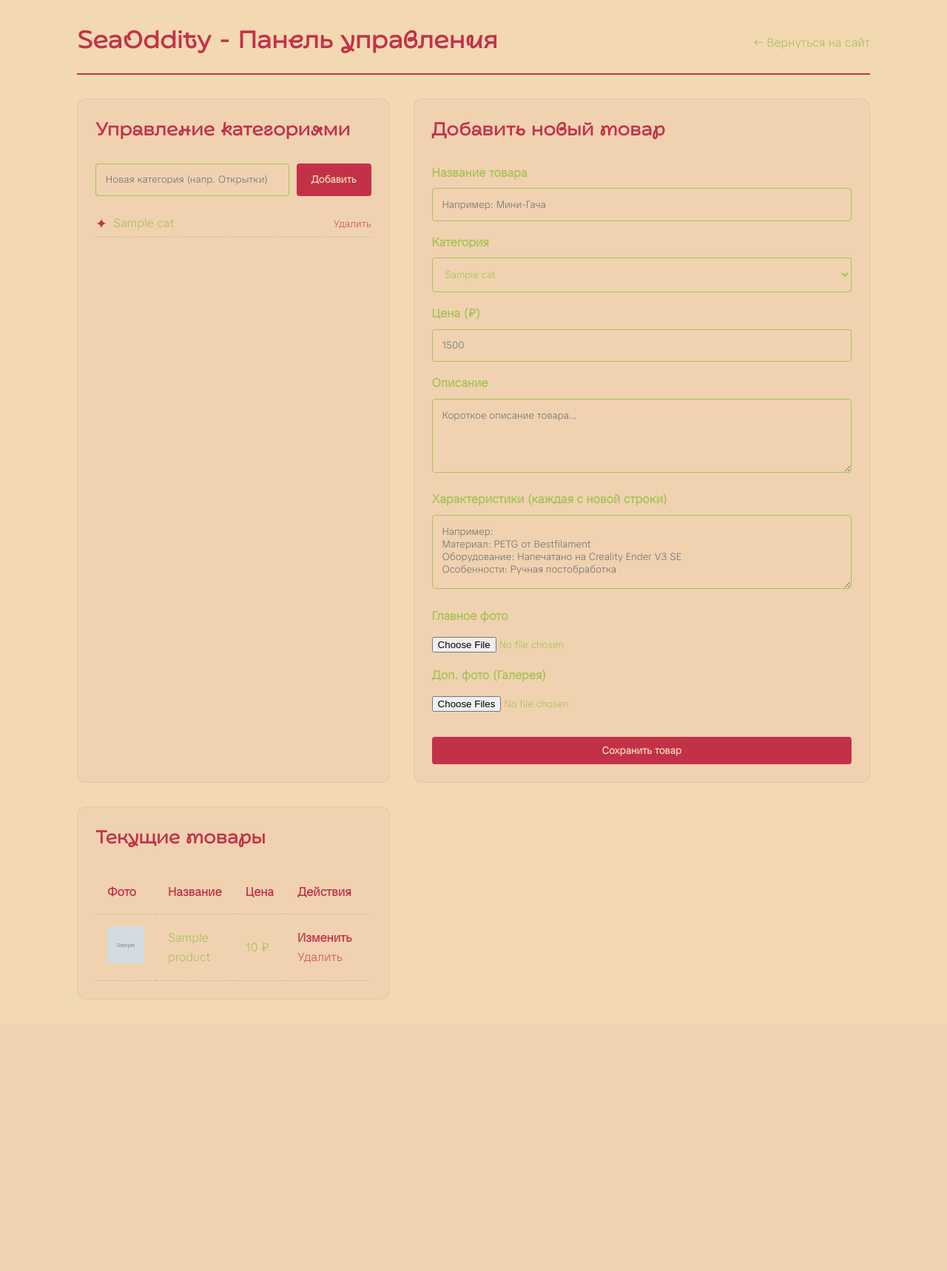
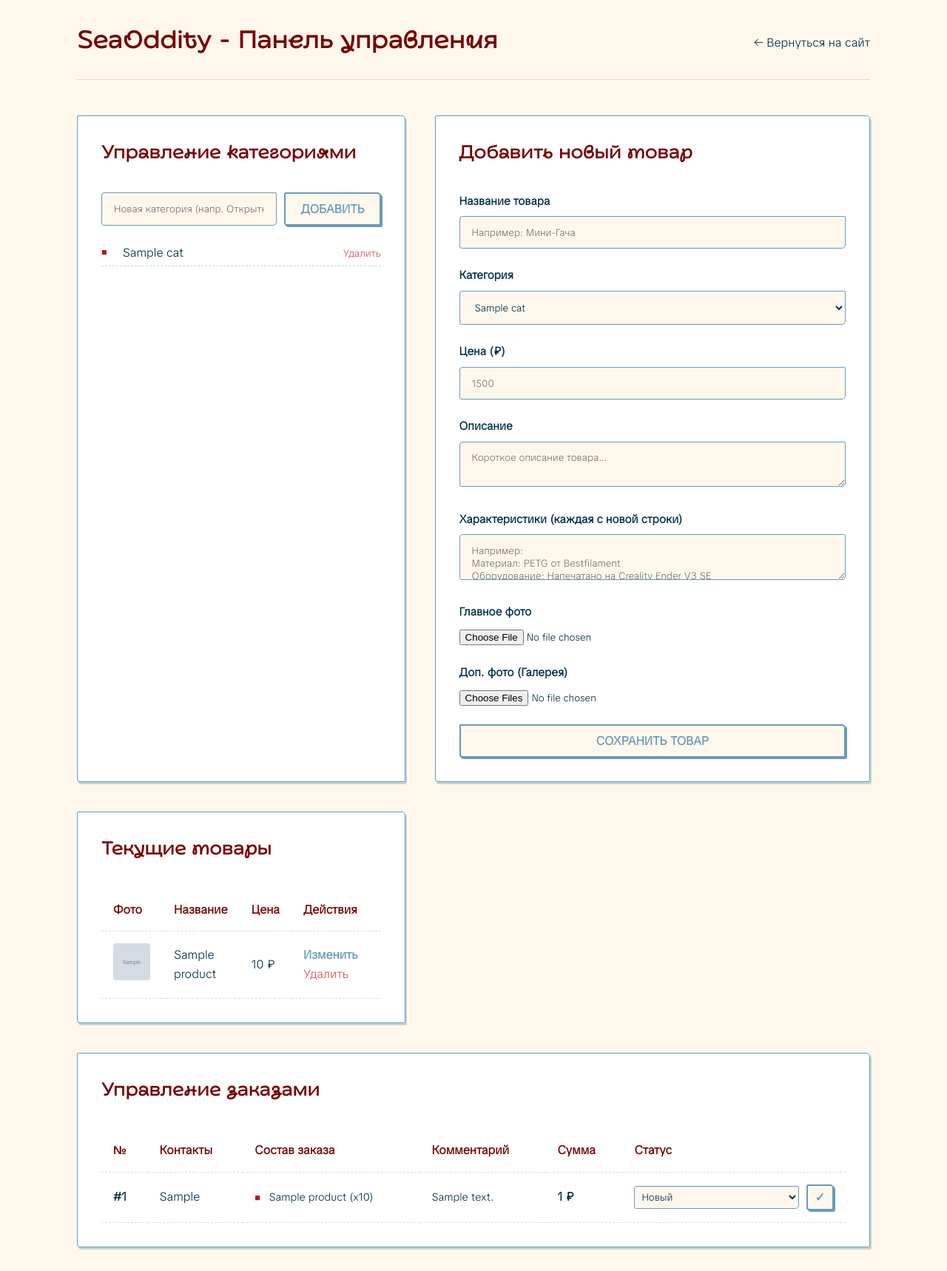
Before and after one commit to AlexBardakov/craft-site, a FastAPI app: template templates/admin.html in a window 1280 px wide. Shown: the whole page at 74% size. Before the commit the page ends 1351 px from the top, so only its background shows below. Run offline with FastAPI, Linux system fonts and the light colour scheme; the template is opened without the code that fills it: most values are stand-ins (such as "Sample title", 1, 10 or a date in 2020); grey boxes marked "Sample" are stand-in pictures.

Commit message:
fix style and admin functional

```diff
--- a/database.py
+++ b/database.py
@@ -2,7 +2,7 @@ from sqlalchemy import create_engine
 from sqlalchemy.orm import sessionmaker, declarative_base
 
 # Имя файла нашей базы данных SQLite
-SQLALCHEMY_DATABASE_URL = "sqlite:///./bureau.db"
+SQLALCHEMY_DATABASE_URL = "sqlite:///./catburo.db"
 
 engine = create_engine(
     SQLALCHEMY_DATABASE_URL, connect_args={"check_same_thread": False}
--- a/static/css/style.css
+++ b/static/css/style.css
@@ -16,12 +16,19 @@
 }
 
 :root {
-    --bg-menu: #F3D9B1;
-    --text-on-menu: #C33149;
-    --bg-main: #F3D9B1;
-    --text-main: #A8C256;
+    /* Палитра "Мокуханга" */
+    --c-heading: #780000;
+    --c-bg: #FEF8EC;
+    --c-text: #003049;
+    --c-accent: #669BBC;
+    --c-danger: #C1121F;
+
     --font-heading: 'HeadingFont', sans-serif;
     --font-main: 'TextFont', sans-serif;
+
+    /* Живой, асимметричный рез для углов */
+    --radius-organic: 2px 5px 3px 4px;
+    --radius-organic-alt: 4px 2px 5px 3px;
 }
 
 /* --- Базовые настройки --- */
@@ -33,32 +40,32 @@
 
 body {
     font-family: var(--font-main);
-    background-color: var(--bg-main);
-    color: var(--text-main);
+    background-color: var(--c-bg);
+    color: var(--c-text);
     line-height: 1.6;
     display: flex;
     flex-direction: column;
     min-height: 100vh;
 }
 
-h1, h2, h3, .product-title, .logo {
+h1, h2, h3, h4, h5, h6, .logo {
     font-family: var(--font-heading);
+    color: var(--c-heading);
 }
 
-/* ИСПРАВЛЕНИЕ: Заставляем кнопки и поля ввода наследовать шрифт сайта */
 button, input, textarea, select {
     font-family: inherit;
+    color: var(--c-text);
 }
 
 /* --- Шапка и Подвал --- */
 header {
-    background-color: var(--bg-menu);
-    color: var(--text-on-menu);
-    padding: 1rem 5%;
+    background-color: var(--c-bg);
+    padding: 2rem 5%; /* Увеличили "воздух" сверху и снизу */
     display: flex;
     justify-content: space-between;
     align-items: center;
-    border-bottom: 2px solid var(--text-on-menu);
+    border-bottom: 1px solid rgba(102, 155, 188, 0.3); /* Тонкая, деликатная линия */
     position: sticky;
     top: 0;
     z-index: 100;
@@ -159,135 +193,170 @@ main {
     justify-content: space-between;
 }
 
-.product-title {
-    font-size: 1.3rem;
-    margin-bottom: 0.5rem;
-    color: var(--text-on-menu);
+.product-title { font-size: 1.3rem; margin-bottom: 0.5rem; }
+.product-price { font-weight: bold; font-size: 1.2rem; margin-bottom: 1.5rem; color: var(--c-text); }
+
+/* Кнопки */
+.btn-order, .btn-buy, .btn {
+    background-color: var(--c-bg);
+    color: var(--c-accent);
+    border: 2px solid var(--c-accent);
+    padding: 10px 20px;
+    font-size: 1rem;
+    border-radius: var(--radius-organic);
+    cursor: pointer;
+    font-weight: bold;
+    text-transform: uppercase;
+    transition: all 0.2s;
+    width: 100%;
+    box-shadow: 2px 2px 0px var(--c-accent); /* У кнопок тень более жесткая для кликабельности */
 }
 
-.product-price {
-    font-weight: bold;
-    font-size: 1.2rem;
-    margin-bottom: 1rem;
+.btn-order:hover, .btn-buy:hover, .btn:hover {
+    background-color: var(--c-bg);
+    color: var(--c-danger);
+    transform: translate(-1px, -1px);
+    box-shadow: 3px 3px 0px var(--c-danger);
+    border-color: var(--c-danger);
 }
 
-.btn-order {
-    background-color: transparent;
-    color: var(--text-on-menu);
-    border: 2px solid var(--text-on-menu);
-    padding: 8px 20px;
-    font-size: 1rem;
-    border-radius: 4px;
-    cursor: pointer;
-    text-transform: uppercase;
-    font-weight: bold;
-    transition: all 0.3s;
-    width: 100%;
-}
-
-.product-card:hover .btn-order {
-    background-color: var(--text-on-menu);
-    color: var(--bg-main);
+.btn-buy:active, .btn:active {
+    transform: translate(2px, 2px);
+    box-shadow: 0px 0px 0px transparent;
 }
 
 /* --- Страница товара --- */
-.product-container { display: flex; gap: 3rem; align-items: flex-start; }
-.product-gallery { flex: 1; display: flex; flex-direction: column; gap: 1rem; }
+.product-container { display: flex; gap: 4rem; align-items: flex-start; }
+.product-gallery { flex: 1; display: flex; flex-direction: column; gap: 1.5rem; }
 
 .main-image {
     width: 100%;
     aspect-ratio: 1 / 1;
-    position: relative; /* НОВОЕ */
-    border-radius: 12px;
-    overflow: hidden;
-    border: 1px solid rgba(122, 163, 152, 0.2);
-    background-color: rgba(122, 163, 152, 0.1);
+    position: relative;
+    border: 1px solid var(--c-accent);
+    border-radius: var(--radius-organic-alt);
+    background-color: #fff;
+    box-shadow: 2px 3px 0px rgba(102, 155, 188, 0.4);
+    /* Убрали padding отсюда */
 }
 
-.thumbnail-list {
-    display: flex;
-    gap: 1rem;
-    flex-wrap: wrap; /* На случай если миниатюр много */
+.main-image img {
+    position: absolute;
+    top: 10px;
+    left: 10px;
+    width: calc(100% - 20px);
+    height: calc(100% - 20px);
+    object-fit: cover;
+    border-radius: 2px;
 }
 
-/* Миниатюры */
+.thumbnail-list { display: flex; gap: 1rem; flex-wrap: wrap; }
 .thumbnail {
-    width: 80px;
-    height: 80px;
-    position: relative; /* НОВОЕ */
-    border-radius: 8px;
-    overflow: hidden;
+    width: 80px; height: 80px;
+    position: relative;
+    border: 1px solid var(--c-accent);
+    border-radius: var(--radius-organic);
+    background-color: #fff;
     cursor: pointer;
-    opacity: 0.6;
-    transition: all 0.3s;
-    border: 2px solid transparent;
-    background-color: rgba(122, 163, 152, 0.1);
+    opacity: 0.7;
+    transition: all 0.2s;
+    /* Убрали padding отсюда */
 }
 
-.product-image img,
-.main-image img,
 .thumbnail img {
-    position: absolute; /* Картинка отвязывается от потока и четко заполняет родителя */
-    top: 0;
-    left: 0;
-    width: 100%;
-    height: 100%;
-    object-fit: cover; /* Заполняет квадрат, красиво обрезая лишнее */
+    position: absolute;
+    top: 3px;
+    left: 3px;
+    width: calc(100% - 6px);
+    height: calc(100% - 6px);
+    object-fit: cover;
     display: block;
+    border-radius: 2px;
 }
-
-.thumbnail:hover, .thumbnail.active {
-    opacity: 1;
-    border-color: var(--text-on-menu); /* Цвет рамки при активности */
-}
+.thumbnail:hover, .thumbnail.active { opacity: 1; border-color: var(--c-danger); transform: translateY(-2px); }
 
 .product-details { flex: 1; display: flex; flex-direction: column; gap: 1.5rem; }
-.product-details .product-title { color: var(--text-on-menu); font-size: 2.5rem; line-height: 1.2; }
-.product-details .product-price { font-size: 1.8rem; font-weight: bold; color: var(--text-main); }
+.product-details .product-title { font-size: 2.5rem; line-height: 1.2; }
+.product-details .product-price { font-size: 1.8rem; font-weight: bold; }
 .product-description { font-size: 1.1rem; }
-.product-specs { list-style: none; padding: 1rem; background-color: rgba(189, 106, 157, 0.1); border-radius: 8px; border-left: 4px solid var(--text-on-menu); }
+
+.product-specs {
+    list-style: none;
+    padding: 1.5rem;
+    border: 1px solid var(--c-accent);
+    border-left: 4px solid var(--c-heading);
+    border-radius: var(--radius-organic);
+    background-color: rgba(254, 248, 236, 0.5);
+}
 .product-specs li { margin-bottom: 0.5rem; }
-.product-specs strong { color: var(--text-on-menu); }
-.btn-buy { background-color: var(--text-on-menu); color: var(--bg-main); border: none; padding: 15px 30px; font-size: 1.2rem; border-radius: 4px; cursor: pointer; font-weight: bold; text-transform: uppercase; transition: opacity 0.3s, transform 0.1s; margin-top: 1rem; }
-.btn-buy:hover { opacity: 0.9; }
-.btn-buy:active { transform: scale(0.98); }
-.shipping-note { font-size: 0.9rem; opacity: 0.8; text-align: center; }
+.product-specs strong { color: var(--c-heading); }
 
 /* --- Инфо-страницы --- */
-.page-title { color: var(--text-on-menu); font-size: 2.5rem; margin-bottom: 2rem; text-align: center; border-bottom: 2px dashed var(--text-main); padding-bottom: 1rem; opacity: 0.8; }
-.content-block { margin-bottom: 2.5rem; background-color: rgba(189, 106, 157, 0.05); padding: 2rem; border-radius: 12px; border: 1px solid rgba(122, 163, 152, 0.2); }
-.content-block h2 { color: var(--text-on-menu); font-size: 1.5rem; margin-bottom: 1rem; }
-.content-block p { margin-bottom: 1rem; }
+.page-title {
+    font-size: 2.5rem;
+    margin-bottom: 3rem;
+    text-align: center;
+    border-bottom: 1px dashed rgba(102, 155, 188, 0.4);
+    padding-bottom: 1.5rem;
+}
+.content-block {
+    margin-bottom: 3rem;
+    padding: 2.5rem;
+    border: 1px solid var(--c-accent);
+    border-radius: var(--radius-organic-alt);
+    box-shadow: 2px 3px 0px rgba(102, 155, 188, 0.4);
+    background-color: #fff;
+}
+.content-block h2 { font-size: 1.5rem; margin-bottom: 1.5rem; }
 .styled-list { list-style: none; padding-left: 0; }
-.styled-list li { position: relative; padding-left: 1.5rem; margin-bottom: 0.8rem; }
-.styled-list li::before { content: "✦"; color: var(--text-on-menu); position: absolute; left: 0; top: 0; font-size: 1.2rem; line-height: 1.5; }
-.highlight { font-weight: bold; color: var(--text-on-menu); }
+.styled-list li { position: relative; padding-left: 1.8rem; margin-bottom: 1rem; }
+.styled-list li::before {
+    content: "■";
+    color: var(--c-danger);
+    position: absolute;
+    left: 0;
+    top: 2px;
+    font-size: 0.8rem;
+}
 
 /* --- Админка --- */
 .admin-container { padding: 2rem 5%; width: 100%; max-width: 1200px; margin: 0 auto; flex: 1; }
-.admin-header { display: flex; justify-content: space-between; align-items: center; margin-bottom: 2rem; border-bottom: 2px solid var(--text-on-menu); padding-bottom: 1rem; }
-.admin-header h1 { color: var(--text-on-menu); margin: 0; }
-.dashboard { display: grid; grid-template-columns: 1fr 2fr; gap: 2rem; }
-.panel { background-color: rgba(189, 106, 157, 0.05); border: 1px solid rgba(122, 163, 152, 0.2); border-radius: 12px; padding: 1.5rem; }
-.panel h2 { color: var(--text-on-menu); margin-top: 0; margin-bottom: 1.5rem; }
-.form-group { margin-bottom: 1rem; }
-label { display: block; margin-bottom: 0.5rem; font-weight: bold; }
-input[type="text"], input[type="number"], textarea, select { width: 100%; padding: 0.8rem; border: 1px solid var(--text-main); border-radius: 4px; background-color: transparent; color: var(--text-main); }
-textarea { resize: vertical; min-height: 100px; }
-input[type="file"] { margin-top: 0.5rem; }
-.btn { background-color: var(--text-on-menu); color: var(--bg-main); border: none; padding: 10px 20px; border-radius: 4px; cursor: pointer; font-weight: bold; width: 100%; margin-top: 1rem; }
-table { width: 100%; border-collapse: collapse; }
-th, td { padding: 1rem; text-align: left; border-bottom: 1px dashed rgba(122, 163, 152, 0.4); }
-th { color: var(--text-on-menu); }
-.action-link { color: var(--text-on-menu); text-decoration: none; font-weight: bold; margin-right: 10px; cursor: pointer; }
+.admin-header { display: flex; justify-content: space-between; align-items: center; margin-bottom: 3rem; border-bottom: 1px solid rgba(102, 155, 188, 0.3); padding-bottom: 1.5rem; }
+.dashboard { display: grid; grid-template-columns: 1fr 2fr; gap: 2.5rem; }
+.panel { border: 1px solid var(--c-accent); border-radius: var(--radius-organic); padding: 2rem; box-shadow: 2px 3px 0px rgba(102, 155, 188, 0.4); background-color: #fff; }
+.panel h2 { margin-top: 0; margin-bottom: 2rem; }
+.form-group { margin-bottom: 1.5rem; }
+label { display: block; margin-bottom: 0.5rem; font-weight: bold; color: var(--c-text); font-size: 0.95rem; }
+
+input[type="text"], input[type="number"], textarea, select {
+    width: 100%;
+    padding: 0.8rem 1rem;
+    border: 1px solid var(--c-accent);
+    border-radius: var(--radius-organic-alt);
+    background-color: var(--c-bg);
+    transition: border-color 0.2s;
+}
+input:focus, textarea:focus, select:focus {
+    outline: none;
+    border-color: var(--c-heading);
+    box-shadow: 0 0 0 1px var(--c-heading);
+}
+
+table { width: 100%; border-collapse: separate; border-spacing: 0; }
+th, td { padding: 1rem; text-align: left; border-bottom: 1px dashed rgba(102, 155, 188, 0.3); }
+th { color: var(--c-heading); }
+.action-link { color: var(--c-accent); text-decoration: none; font-weight: bold; margin-right: 15px; cursor: pointer; transition: color 0.2s; }
+.action-link:hover { color: var(--c-danger); }
 
 /* --- Адаптив --- */
 @media (max-width: 768px) {
     .product-container { flex-direction: column; }
     .product-details .product-title { font-size: 2rem; }
     .dashboard { grid-template-columns: 1fr; }
+    .catalog { gap: 2rem; }
 }
 @media (max-width: 600px) {
-    header { flex-direction: column; gap: 10px; }
+    header { flex-direction: column; gap: 15px; padding: 1.5rem 5%; }
     nav a { margin: 0 10px; }
+    nav a::before { display: none; } /* Убираем красные квадратики на мобильных, чтобы не мешали */
 }
--- a/templates/admin.html
+++ b/templates/admin.html
@@ -116,6 +116,56 @@
             </table>
         </div>
     </div>
+    <div class="panel" style="margin-top: 2.5rem; overflow-x: auto;">
+        <h2>Управление заказами</h2>
+        <table>
+            <thead>
+                <tr>
+                    <th>№</th>
+                    <th>Контакты</th>
+                    <th>Состав заказа</th>
+                    <th>Комментарий</th>
+                    <th>Сумма</th>
+                    <th>Статус</th>
+                </tr>
+            </thead>
+            <tbody>
+                {% for order in orders %}
+                <tr>
+                    <td><b>#{{ order.id }}</b></td>
+                    <td>{{ order.customer_contact }}</td>
+                    <td>
+                        <ul class="styled-list" style="margin: 0; padding-left: 0;">
+                        {% for item in order.items %}
+                            <li style="font-size: 0.9rem; padding-left: 1.2rem; margin-bottom: 0;">
+                                {{ item.product.title if item.product else 'Удаленный товар' }} (x{{ item.quantity }})
+                            </li>
+                        {% endfor %}
+                        </ul>
+                    </td>
+                    <td style="font-size: 0.9rem; max-width: 250px;">{{ order.comment }}</td>
+                    <td><b>{{ order.total_price }} ₽</b></td>
+                    <td>
+                        <form action="/admin/order/{{ order.id }}/status" method="POST" style="display: flex; gap: 10px; align-items: center; margin: 0;">
+                            <select name="status" style="margin: 0; padding: 5px; min-width: 130px;">
+                                <option value="Новый" {% if order.status == 'Новый' %}selected{% endif %}>Новый</option>
+                                <option value="В очереди" {% if order.status == 'В очереди' %}selected{% endif %}>В очереди на печать</option>
+                                <option value="В работе" {% if order.status == 'В работе' %}selected{% endif %}>На покраске</option>
+                                <option value="Готов" {% if order.status == 'Готов' %}selected{% endif %}>Готов</option>
+                                <option value="Отправлен" {% if order.status == 'Отправлен' %}selected{% endif %}>Отправлен</option>
+                            </select>
+                            <button type="submit" class="btn" style="padding: 5px 10px; width: auto; margin: 0;">✓</button>
+                        </form>
+                    </td>
+                </tr>
+                {% else %}
+                <tr>
+                    <td colspan="6" style="text-align: center;">Пока нет ни одного заказа.</td>
+                </tr>
+                {% endfor %}
+            </tbody>
+        </table>
+    </div>
 </div>
 {% endblock %}
 
--- a/templates/base.html
+++ b/templates/base.html
@@ -4,44 +4,7 @@
     <meta charset="UTF-8">
     <meta name="viewport" content="width=device-width, initial-scale=1.0">
     <title>{% block title %}SeaOddity{% endblock %}</title>
-    <link rel="stylesheet" href="/static/css/style.css?v=1.2">
-
-    <style>
-        /* Стили для новых иконок в подвале */
-        .social-icons {
-            display: flex;
-            justify-content: center;
-            gap: 20px;
-            margin-bottom: 15px;
-        }
-        .social-icons a {
-            color: var(--text-on-menu);
-            opacity: 0.7;
-            transition: opacity 0.3s, transform 0.3s;
-            display: flex;
-            align-items: center;
-            justify-content: center;
-            text-decoration: none;
-        }
-        .social-icons a:hover {
-            opacity: 1;
-            transform: translateY(-3px);
-        }
-        .footer-links {
-            margin-top: 10px;
-            font-size: 0.85rem;
-        }
-        .footer-links a {
-            color: var(--text-on-menu);
-            text-decoration: none;
-            opacity: 0.8;
-            transition: opacity 0.3s;
-        }
-        .footer-links a:hover {
-            opacity: 1;
-            text-decoration: underline;
-        }
-    </style>
+    <link rel="stylesheet" href="/static/css/style.css?v=2.0">
 </head>
 <body>
 
```
Also changed, not shown: other parts of static/css/style.css (+64 -37 lines), models.py (+13 -12 lines), routers/admin.py (+29 -2 lines), routers/order.py (+60 -10 lines).
